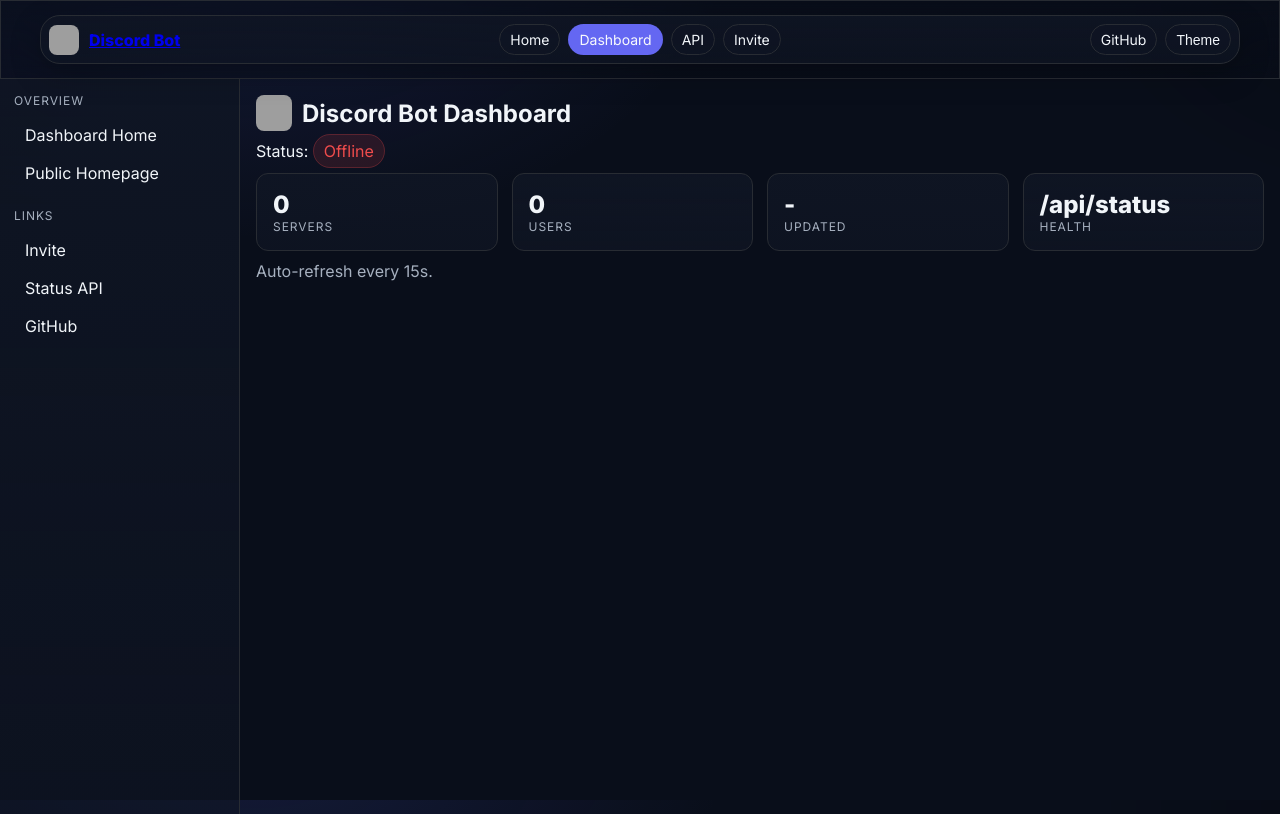
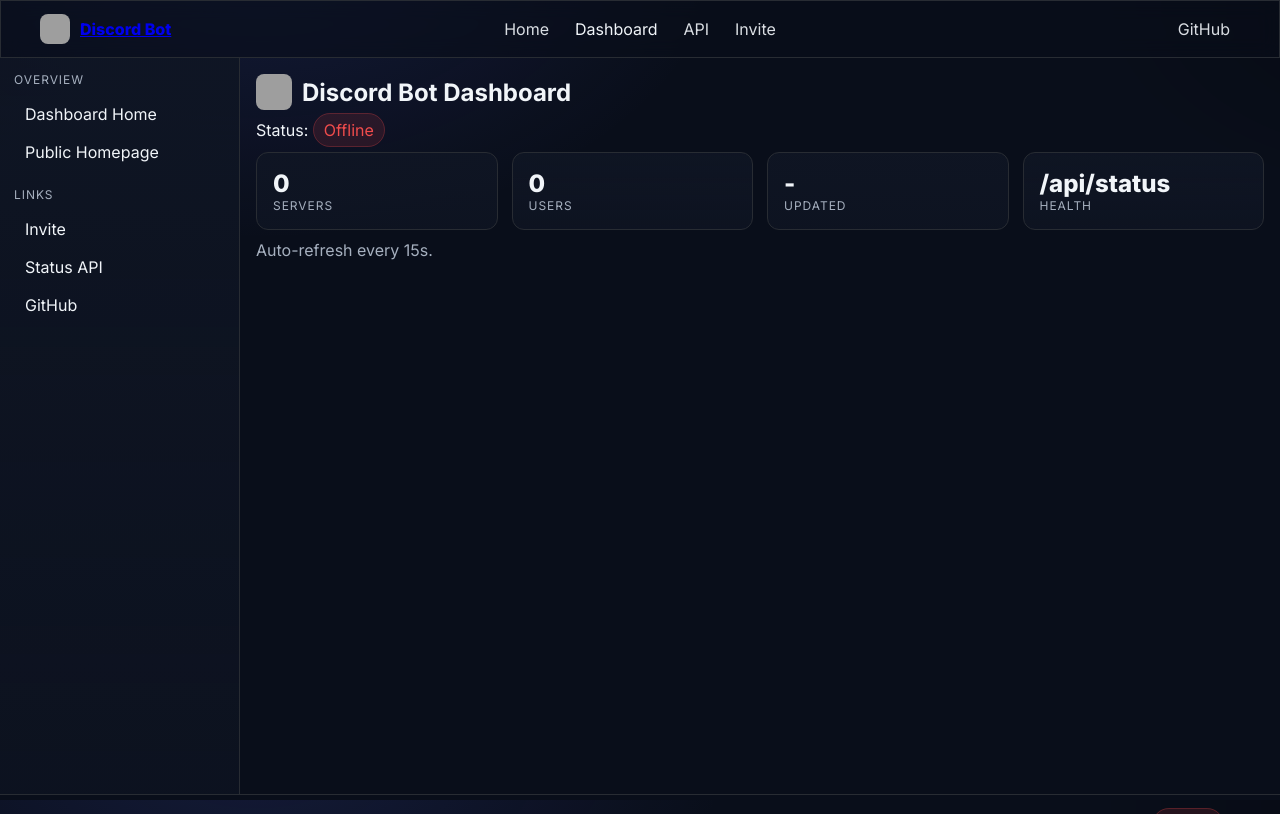
Before and after one commit to mElonVisuals/mlvs-v4, a Node server app: page /dashboard in a window 1280 px wide. Shown: the top 814 px of the page. Run offline with Node 20, Linux system fonts and the light colour scheme; grey boxes are pictures that could not be loaded.

Commit message:
feat(theme): remove light theme support and toggle functionality; update navbar links to use consistent styling

```diff
--- a/dashboard/public/app.js
+++ b/dashboard/public/app.js
@@ -1,15 +1,6 @@
 // Lightweight client script: theme toggle, mobile menu, and command explorer filtering
 (function(){
-  const root = document.documentElement;
-  const THEME_KEY = 'mlvs-theme';
-  function applyTheme(t){ root.setAttribute('data-theme', t); localStorage.setItem(THEME_KEY, t); }
-  function toggleTheme(){ const t = root.getAttribute('data-theme') === 'dark' ? 'light' : 'dark'; applyTheme(t); }
-  // init theme
-  const saved = localStorage.getItem(THEME_KEY); if (saved) applyTheme(saved);
-
-  // theme buttons
-  document.getElementById('themeToggle')?.addEventListener('click', toggleTheme);
-  document.getElementById('themeToggleMobile')?.addEventListener('click', function(){ toggleTheme(); document.getElementById('mobileMenu').style.display='none'; });
+  // Single dark theme – no toggles
 
   // Mobile nav toggle
   const burger = document.getElementById('navBurger');
--- a/dashboard/public/style.css
+++ b/dashboard/public/style.css
@@ -23,23 +23,7 @@
 	--elevate: 0 8px 24px rgba(0,0,0,.35);
 }
 
-/* Light theme variables */
-[data-theme="light"] {
-	/* High-contrast light variant with white text as requested */
-	--background: 222 30% 11%;
-	--foreground: 0 0% 100%;
-	--muted: 215 14% 80%;
-	--card: 222 32% 16%;
-	--card-foreground: 0 0% 100%;
-	--border: 220 12% 26%;
-	--primary: 239 84% 67%;
-	--primary-foreground: 0 0% 100%;
-	--success: 146 57% 46%;
-	--danger: 0 85% 62%;
-	--ring: 239 84% 67%;
-	--glass: rgba(255,255,255,.06);
-	--glass-strong: rgba(255,255,255,.12);
-}
+/* Light theme removed per request. We ship a single dark theme for now. */
 
 * { box-sizing: border-box }
 html, body { height: 100% }
@@ -80,35 +64,26 @@ body {
 .badge.red { color: hsl(var(--danger)); background: rgba(240,71,71,.12); border-color: rgba(240,71,71,.25) }
 
 /* Pills (used in navbar links) */
-.pill {
-	display: inline-flex; align-items: center; gap: 8px;
-	padding: 8px 12px; border-radius: 999px; text-decoration: none;
-	color: hsl(var(--foreground)); background: hsl(var(--card)/.6);
-	border: 1px solid hsl(var(--border)); transition: background .2s ease, border-color .2s ease, transform .1s ease;
-}
-.pill:hover { background: hsl(var(--glass-strong)); border-color: hsl(var(--border)) }
-.pill.active { background: hsl(var(--primary)); color: hsl(var(--primary-foreground)); border-color: transparent }
-.pill.small { padding: 6px 10px; font-size: 14px }
-.pill:focus-visible { outline: 2px solid hsl(var(--ring)); outline-offset: 2px }
+/* Generic pill (kept for chips and small UI) */
+.pill { display:inline-flex; align-items:center; gap:8px; padding:8px 12px; border-radius:999px; text-decoration:none; color:hsl(var(--foreground)); background:hsl(var(--card)/.6); border:1px solid hsl(var(--border)); transition: background .2s ease, border-color .2s ease, transform .1s ease }
+.pill:hover { background:hsl(var(--glass-strong)); border-color:hsl(var(--border)) }
+.pill.active { background:hsl(var(--primary)); color:hsl(var(--primary-foreground)); border-color:transparent }
+.pill.small { padding:6px 10px; font-size:14px }
+.pill:focus-visible { outline:2px solid hsl(var(--ring)); outline-offset:2px }
+
+/* shadcn-like navbar link */
+.nav-link { display:inline-flex; align-items:center; gap:8px; padding:8px 10px; border-radius:8px; text-decoration:none; color:hsl(var(--foreground)); opacity:.9; transition:background .2s ease, opacity .2s ease }
+.nav-link:hover { background:hsl(var(--glass)); opacity:1 }
+.nav-link.active { background:hsl(var(--glass-strong)); opacity:1 }
 
 /* Navbar */
-.navbar {
-	position: sticky; top: 0; z-index: 50; padding: 8px 0;
-	background: linear-gradient(180deg, hsl(var(--background)/.65), hsl(var(--background)/.35));
-	backdrop-filter: blur(8px);
-}
-.navbar .inner {
-	display: grid; grid-template-columns: 1fr auto 1fr; align-items: center; gap: 12px; padding: 8px;
-	border: 1px solid hsl(var(--border)); border-radius: calc(var(--radius) + 6px);
-	background: linear-gradient(180deg, hsl(var(--card)/.82), hsl(var(--card)/.6));
-	box-shadow: 0 10px 30px rgba(0,0,0,.25);
-	margin: 6px auto;
-}
+.navbar { position: sticky; top: 0; z-index: 50; backdrop-filter: blur(10px); background: hsl(var(--background)/.6); border-bottom: 1px solid hsl(var(--border)) }
+.navbar .inner { display: grid; grid-template-columns: 1fr auto 1fr; align-items: center; gap: 12px; padding: 10px 0 }
 .brand { display: inline-flex; align-items: center; gap: 10px; font-weight: 800; justify-self: start }
 .brand img { width: 30px; height: 30px; border-radius: 8px }
-.nav-links { display: none; gap: 8px; justify-content: center }
+.nav-links { display: none; gap: 6px; justify-content: center }
 .nav-links a { text-decoration: none }
-.nav-actions { display: none; gap: 8px; justify-content: end; justify-self: end }
+.nav-actions { display: none; gap: 6px; justify-content: end; justify-self: end }
 .burger { display: inline-flex; width: 36px; height: 36px; align-items: center; justify-content: center; border-radius: 10px; border: 1px solid hsl(var(--border)); background: hsl(var(--card)); cursor: pointer }
 .burger span { width: 18px; height: 2px; background: hsl(var(--foreground)); position: relative }
 .burger span::before, .burger span::after { content: ""; position: absolute; left: 0; width: 18px; height: 2px; background: hsl(var(--foreground)) }
--- a/dashboard/views/index.ejs
+++ b/dashboard/views/index.ejs
@@ -22,15 +22,14 @@
           <span><%= brand.title %></span>
         </a>
         <nav class="nav-links">
-          <a class="pill small" href="/">Home</a>
-          <a class="pill small active" href="/dashboard">Dashboard</a>
-          <a class="pill small" href="/api/status" target="_blank" rel="noopener">API</a>
-          <% if (brand.inviteUrl) { %><a class="pill small" href="/invite">Invite</a><% } %>
+          <a class="nav-link" href="/">Home</a>
+          <a class="nav-link active" href="/dashboard">Dashboard</a>
+          <a class="nav-link" href="/api/status" target="_blank" rel="noopener">API</a>
+          <% if (brand.inviteUrl) { %><a class="nav-link" href="/invite">Invite</a><% } %>
         </nav>
         <div class="nav-actions">
-          <% if (brand.supportUrl) { %><a class="pill small" href="<%= brand.supportUrl %>" target="_blank" rel="noopener">Support</a><% } %>
-          <a class="pill small" href="<%= brand.githubUrl %>" target="_blank" rel="noopener">GitHub</a>
-          <button id="themeToggle" class="pill small" aria-label="Toggle theme">Theme</button>
+          <% if (brand.supportUrl) { %><a class="nav-link" href="<%= brand.supportUrl %>" target="_blank" rel="noopener">Support</a><% } %>
+          <a class="nav-link" href="<%= brand.githubUrl %>" target="_blank" rel="noopener">GitHub</a>
         </div>
         <button class="burger" id="navBurger" aria-label="Open menu"><span></span></button>
       </div>
@@ -43,7 +42,6 @@
             <% if (brand.inviteUrl) { %><a class="pill" href="/invite">Invite</a><% } %>
             <% if (brand.supportUrl) { %><a class="pill" href="<%= brand.supportUrl %>" target="_blank">Support</a><% } %>
             <a class="pill" href="<%= brand.githubUrl %>" target="_blank">GitHub</a>
-            <button class="pill" id="themeToggleMobile" aria-label="Toggle theme">Theme</button>
           </div>
         </div>
       </div>
```
Also changed, not shown: dashboard/views/home.ejs (+6 -8 lines).
